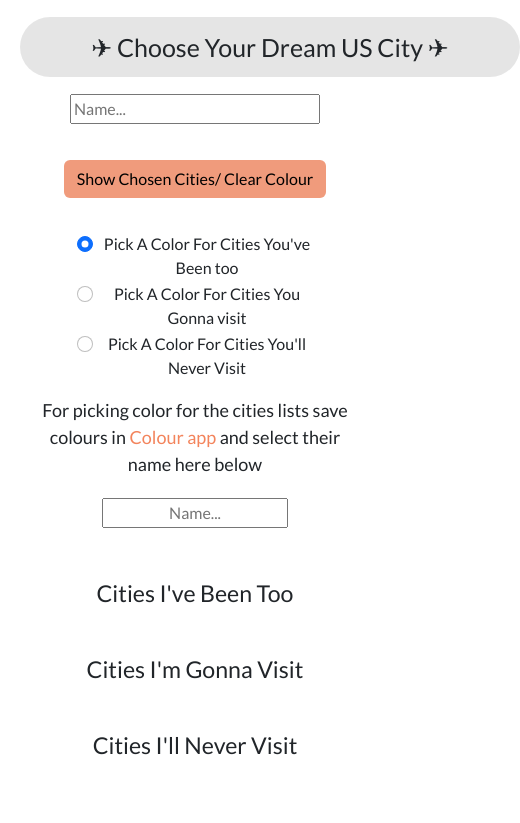
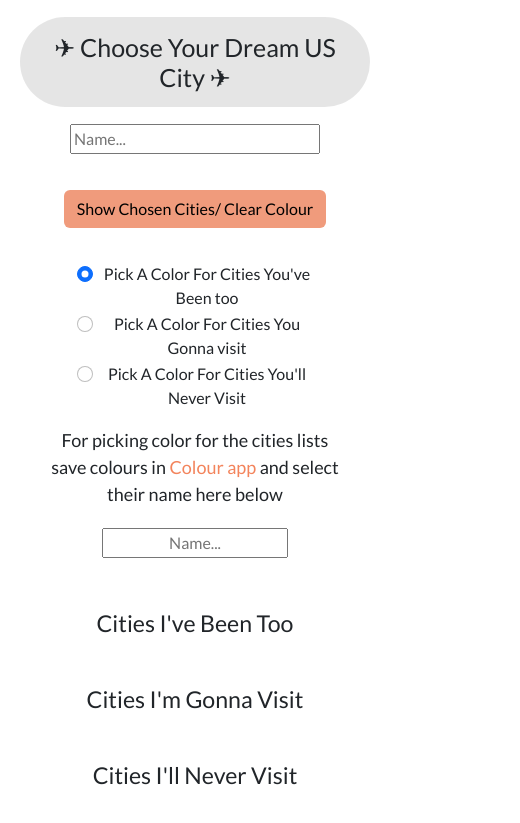
Before and after one commit to naveshifroni/TS-Project, a plain HTML site: page cities2.html in a window 390 px wide. Shown: the part 59-882 px from the top of the page, 520 px wide, since content can reach past the window. Drawn offline with nearby package versions, Linux system fonts and the light colour scheme.

Commit message:
responsive 2

```diff
--- a/cities2.html
+++ b/cities2.html
@@ -107,7 +107,7 @@
     <label class="form-check-label" for="inlineRadio3"> Pick A Color For Cities You'll Never Visit </label>
   </div>
 </div>
-<div class="heading5">For picking color for the cities lists save colours in <a href="index.html" class="inner-link"> Colour app</a> and select their name here below </div>
+<div class="heading5 container">For picking color for the cities lists save colours in <a href="index.html" class="inner-link"> Colour app</a> and select their name here below </div>
 
     <input type="text" id="input2" placeholder="Name...">
 
--- a/css/styles.css
+++ b/css/styles.css
@@ -192,7 +192,7 @@ width: 10px;
     z-index: 5;
     background-color: rgba(0, 0, 0, 0.1);
     border-radius: 100px;
-    width: 500px;
+   /*  width: 500px; */
     margin: auto;
     padding: 15px;
 }
```
